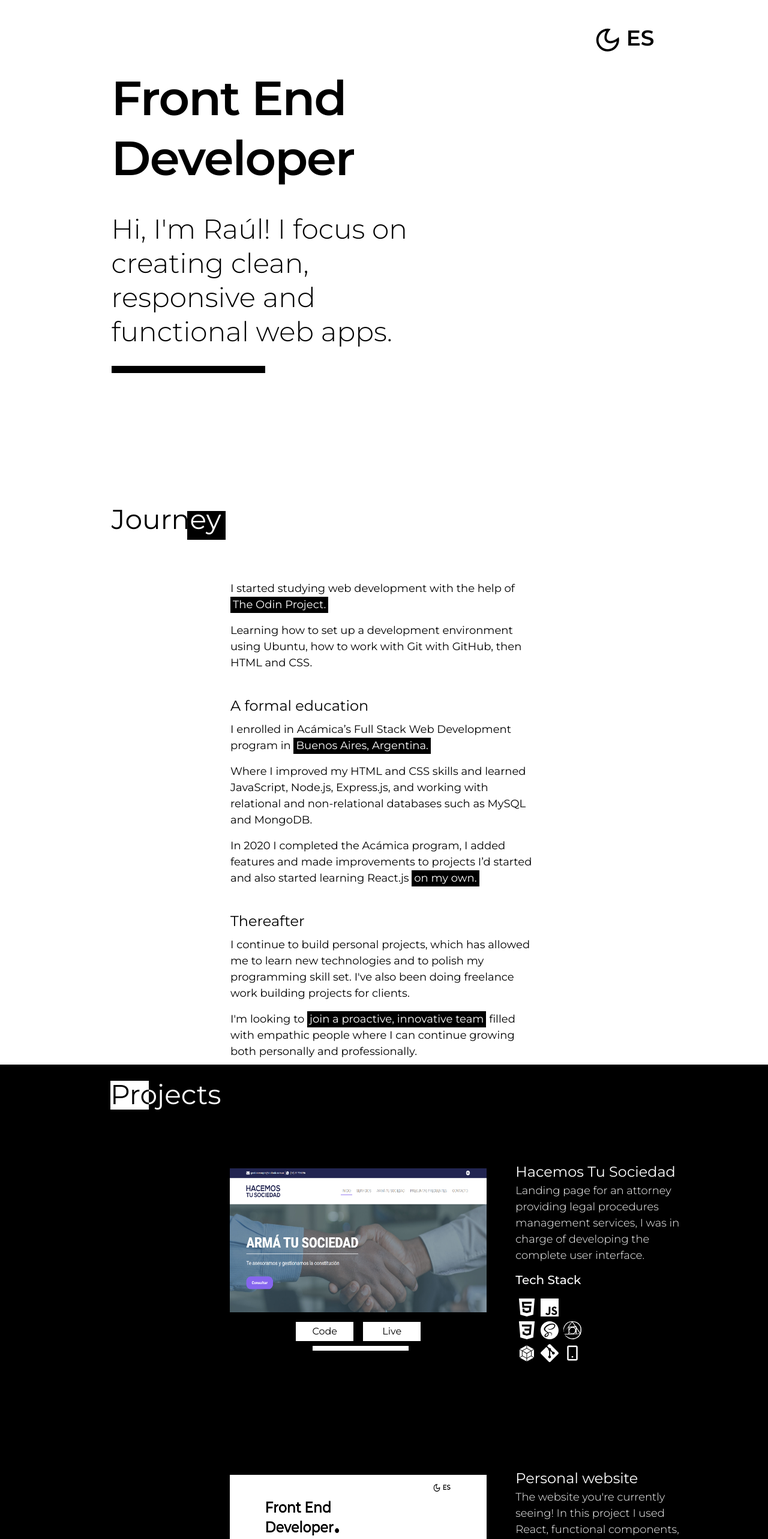
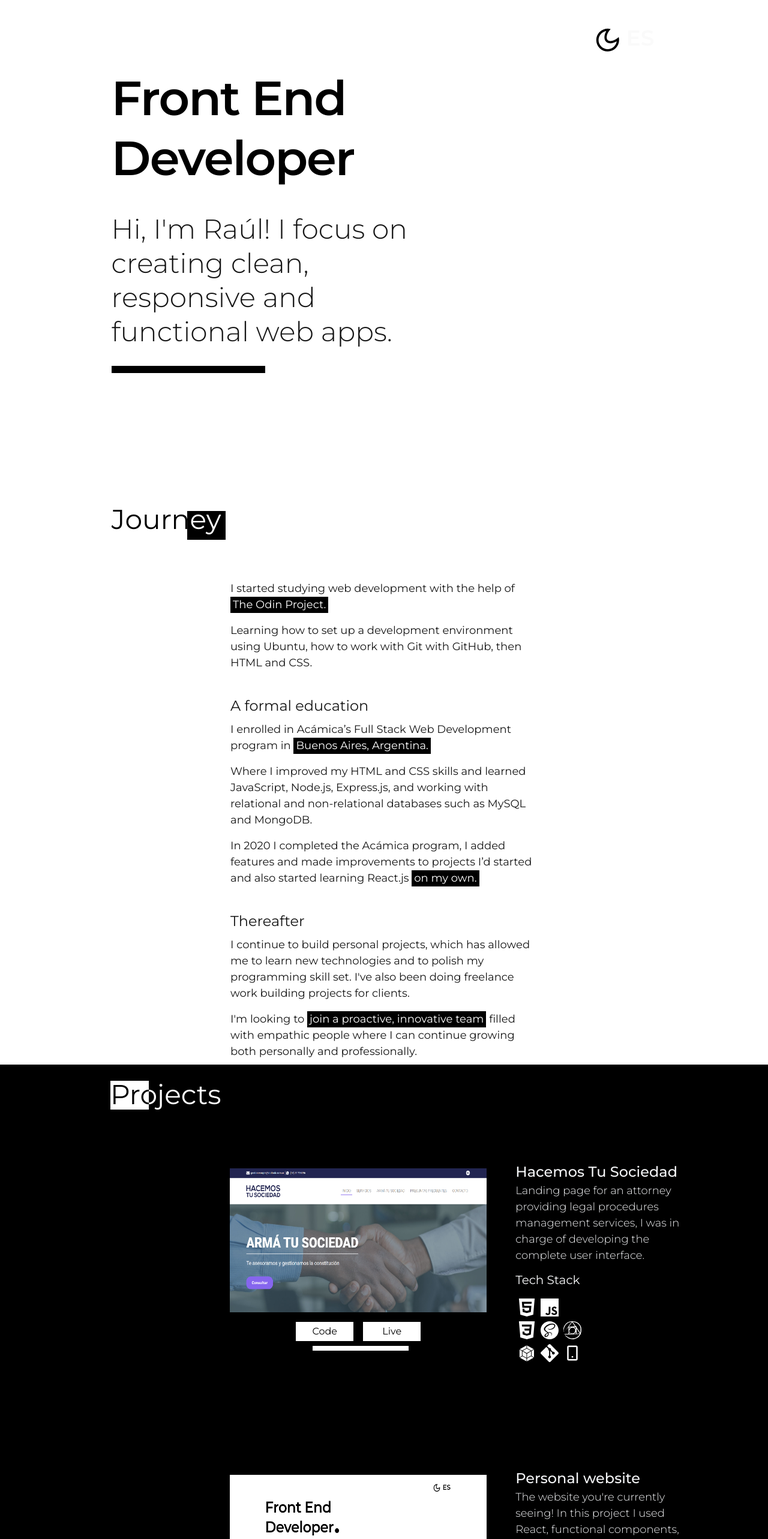
Before and after one commit to raulandreroman/new-portfolio, a React (Create React App) app: page /en in a window 1280 px wide. Shown: the top 2566 px of the page at 60% size. Built offline with nearby package versions, Linux system fonts and the light colour scheme.

Commit message:
style(update): Modify color palette

```diff
--- a/package.json
+++ b/package.json
@@ -53,6 +53,8 @@
     "autoprefixer": "^9.8.6",
     "eslint": "^7.19.0",
     "eslint-plugin-react": "^7.22.0",
-    "postcss-cli": "^8.1.0"
+    "postcss-cli": "^8.1.0",
+    "stylelint": "^13.9.0",
+    "stylelint-config-standard": "^20.0.0"
   }
 }
--- a/src/components/About/Paragraph.js
+++ b/src/components/About/Paragraph.js
@@ -1,8 +1,8 @@
-import React from "react";
-import { motion, useViewportScroll, useTransform } from "framer-motion";
-import Highlighter from "react-highlight-words";
-import { isBrowser } from "react-device-detect";
-import { paragraphContainer, strongWordsVariants } from "../../animation";
+import React from 'react';
+import { motion, useViewportScroll, useTransform } from 'framer-motion';
+import Highlighter from 'react-highlight-words';
+import { isBrowser } from 'react-device-detect';
+import { paragraphContainer, strongWordsVariants } from '../../animation';
 
 export default function Paragraph(props) {
   const { content, theme } = props;
@@ -20,12 +20,12 @@ export default function Paragraph(props) {
 
   //Words to highlight
   const strongWords = [
-    "The Odin Project.",
-    "Buenos Aires, Argentina.",
-    "on my own.",
-    "de manera autodidacta.",
-    "formar parte de un equipo",
-    "join a proactive, innovative team",
+    'The Odin Project.',
+    'Buenos Aires, Argentina.',
+    'on my own.',
+    'de manera autodidacta.',
+    'formar parte de un equipo',
+    'join a proactive, innovative team',
   ];
 
   const Highlight = ({ children, highlightIndex }) => (
@@ -33,9 +33,9 @@ export default function Paragraph(props) {
     <motion.strong
       variants={strongWordsVariants}
       className={
-        theme !== "dark"
-          ? "bg-black text-white font-normal px-1 relative inline-block"
-          : "bg-white text-black font-normal px-1 relative inline-block"
+        theme !== 'dark'
+          ? 'bg-black text-white font-normal px-1 relative inline-block'
+          : 'bg-white text-black font-normal px-1 relative inline-block'
       }
     >
       {children}
@@ -66,7 +66,7 @@ export default function Paragraph(props) {
     <div>
       <motion.h4
         style={isBrowser ? { y: yDesktop } : { y }}
-        className={`text-${theme}-secondary mt-8 duration-700 lg:text-2xl `}
+        className={`text-${theme}-primary mt-8 duration-700 lg:text-2xl `}
       >
         {subtitle}
       </motion.h4>
--- a/src/components/Footer/index.js
+++ b/src/components/Footer/index.js
@@ -1,30 +1,30 @@
-import React from "react";
+import React from 'react';
 //Import icons
-import { SiGmail, SiGithub, SiLinkedin, SiCodepen } from "react-icons/si";
+import { SiGmail, SiGithub, SiLinkedin, SiCodepen } from 'react-icons/si';
 //Import text context
-import { Text } from "../../containers/Language";
+import { Text } from '../../containers/Language';
 
 export default function Footer(props) {
   const icons = [
     {
-      name: "Gmail",
+      name: 'Gmail',
       icon: SiGmail,
-      url: "email",
+      url: 'email',
     },
     {
-      name: "Github",
+      name: 'Github',
       icon: SiGithub,
-      url: "https://github.com/randrerd",
+      url: 'https://github.com/randrerd',
     },
     {
-      name: "LinkedIn",
+      name: 'LinkedIn',
       icon: SiLinkedin,
-      url: "https://linkedin.com/in/randrerd",
+      url: 'https://linkedin.com/in/randrerd',
     },
     {
-      name: "CodePen",
+      name: 'CodePen',
       icon: SiCodepen,
-      url: "http://codepen.io/randrerd/",
+      url: 'http://codepen.io/randrerd/',
     },
   ];
 
@@ -35,7 +35,7 @@ export default function Footer(props) {
           return (
             <a
               href={
-                icon.url === "email" ? "mailto:hola@raulandre.com" : icon.url
+                icon.url === 'email' ? 'mailto:hola@raulandre.com' : icon.url
               }
               target="_blank"
               rel="noreferrer"
@@ -47,10 +47,10 @@ export default function Footer(props) {
         })}
       </div>
       <div className="flex flex-col text-xs font-light mb-5 self-center items-center ">
-        <p className="text-whiteish">
+        <p className="text-gray-100">
           <Text section="footerSection" tid="content" />
         </p>
-        <p className="text-whiteish">@randrerd</p>
+        <p className="text-gray-100">@randrerd</p>
       </div>
     </section>
   );
--- a/src/components/Hero/LanguageSelector.js
+++ b/src/components/Hero/LanguageSelector.js
@@ -32,8 +32,8 @@ export default function LanguageSelector() {
               aria-label="Cambiar idioma a español"
               className={
                 theme === 'light'
-                  ? `text-2xl mb-3 md:text-4xl lg:text-4xl lg:mb-0 lg:min-w-4 font-semibold lg:p-1  text-dark-bg  `
-                  : `text-2xl  mb-3 md:text-4xl lg:text-4xl lg:mb-0  lg:min-w-4 font-semibold  lg:p-1 text-light-bg `
+                  ? `text-2xl mb-3 md:text-4xl lg:text-4xl lg:mb-0 lg:min-w-4 font-semibold lg:p-1  text-dark-primary  `
+                  : `text-2xl  mb-3 md:text-4xl lg:text-4xl lg:mb-0  lg:min-w-4 font-semibold  lg:p-1 text-light-primary `
               }
             >
               ES
--- a/src/components/Projects/Project.js
+++ b/src/components/Projects/Project.js
@@ -1,12 +1,12 @@
-import React from "react";
-import { motion, useViewportScroll, useTransform } from "framer-motion";
-import { isBrowser, isMobile } from "react-device-detect";
+import React from 'react';
+import { motion, useViewportScroll, useTransform } from 'framer-motion';
+import { isBrowser, isMobile } from 'react-device-detect';
 //Import components
-import TechStack from "./TechStack";
-import Preview from "./Preview";
+import TechStack from './TechStack';
+import Preview from './Preview';
 //Import text context
-import { Text } from "../../containers/Language";
-import projectData from "../../data/projects.json";
+import { Text } from '../../containers/Language';
+import projectData from '../../data/projects.json';
 
 export default function Project(props) {
   const {
@@ -35,14 +35,16 @@ export default function Project(props) {
       className={
         //Removes margin bottom on last rendered project
         i === projectData.length - 1
-          ? "flex flex-col mt-12 duration-700 md:flex-col md:m-0 lg:mt-16 lg:w-7/12 lg:m-auto lg:flex-row"
-          : "flex flex-col my-12 duration-700 md:flex-col md:m-0 lg:mt-16 lg:w-7/12 lg:m-auto lg:flex-row lg:mb-32 "
+          ? 'flex flex-col mt-12 duration-700 md:flex-col md:m-0 lg:mt-16 lg:w-7/12 lg:m-auto lg:flex-row'
+          : 'flex flex-col my-12 duration-700 md:flex-col md:m-0 lg:mt-16 lg:w-7/12 lg:m-auto lg:flex-row lg:mb-32 '
       }
     >
       <div
         className={`flex flex-col mb-4 md:w-3/5 md:m-auto md:mt-20 lg:w-10/12 lg:flex-shrink-0 lg:mt-0 lg:mr-12 lg:mb-0`}
       >
-        {isMobile && <h4 className={"text-white ml-2 font-normal"}>{title}</h4>}
+        {isMobile && (
+          <h4 className={'text-gray-100 ml-2 font-medium'}>{title}</h4>
+        )}
         <button
           aria-label="Visit project's website"
           className="my-2"
@@ -53,7 +55,7 @@ export default function Project(props) {
 
         <div
           className={
-            "flex justify-center w-full max-w-sm self-center lg:max-w-none"
+            'flex justify-center w-full max-w-sm self-center lg:max-w-none'
           }
         >
           <a
@@ -62,7 +64,7 @@ export default function Project(props) {
             target="_blank"
             rel="noreferrer"
             className={
-              "w-auto flex-grow h-8 bg-white mx-2 max flex flex-col justify-center items-center lg:w-24 lg:h-8 lg:flex-grow-0"
+              'w-auto flex-grow h-8 bg-white mx-2 max flex flex-col justify-center items-center lg:w-24 lg:h-8 lg:flex-grow-0'
             }
           >
             <Text section="projectsSection" tid="btn1" />
@@ -73,7 +75,7 @@ export default function Project(props) {
             target="_blank"
             rel="noreferrer"
             className={
-              "w-auto flex-grow h-8 bg-white mx-2 max flex flex-col justify-center items-center lg:w-24 lg:h-8 lg:flex-grow-0 "
+              'w-auto flex-grow h-8 bg-white mx-2 max flex flex-col justify-center items-center lg:w-24 lg:h-8 lg:flex-grow-0 '
             }
           >
             <Text section="projectsSection" tid="btn2" />
@@ -87,13 +89,13 @@ export default function Project(props) {
         {!isMobile && (
           <h4
             className={
-              "text-white mb-3 font-normal lg:self-start lg:mt-3 lg:mb-0"
+              'text-gray-100 mb-3 font-medium lg:self-start lg:mt-3 lg:mb-0'
             }
           >
             {title}
           </h4>
         )}
-        <p className={"text-white text-lg font-light"}>{summary}</p>
+        <p className={'text-gray-100 text-lg font-light'}>{summary}</p>
         <TechStack content={techStack} />
       </div>
     </motion.div>
--- a/src/components/Projects/TechStack.js
+++ b/src/components/Projects/TechStack.js
@@ -96,7 +96,7 @@ export default function TechStack(props) {
   }
   return (
     <div className="flex flex-col w-32 min-w-8 min-h-12">
-      <h4 className={'text-white my-3 text-xl font-medium'}>
+      <h4 className={'text-gray-50 my-3 text-xl font-normal'}>
         <Text section="projectsSection" tid="techStackHeader" />
       </h4>
       <div className={'text-3xl'}>
--- /dev/null
+++ b/stylelint.config.js
@@ -0,0 +1,19 @@
+module.exports = {
+  extends: ['stylelint-config-standard'],
+  rules: {
+    'at-rule-no-unknown': [
+      true,
+      {
+        ignoreAtRules: [
+          'tailwind',
+          'apply',
+          'variants',
+          'responsive',
+          'screen',
+        ],
+      },
+    ],
+    'declaration-block-trailing-semicolon': null,
+    'no-descending-specificity': null,
+  },
+};
--- a/tailwind.config.js
+++ b/tailwind.config.js
@@ -1,3 +1,5 @@
+const colors = require('tailwindcss/colors');
+
 module.exports = {
   purge: ['./src/**/*.{js,jsx,ts,tsx}', './public/index.html'],
   darkMode: false, // or 'media' or 'class'
@@ -30,14 +32,14 @@ module.exports = {
       },
       colors: {
         light: {
-          bg: '#fff',
-          primary: '#000',
-          secondary: '#000',
+          bg: colors.white,
+          primary: colors.trueGray[900],
+          secondary: colors.black,
         },
         dark: {
           bg: '#000',
-          primary: '#b2aeae',
-          secondary: '#fff',
+          primary: colors.trueGray[50],
+          secondary: colors.trueGray[50],
         },
       },
       minHeight: {
```
Also changed, not shown: 1 other file (tests, documents, lock files or other folders).
